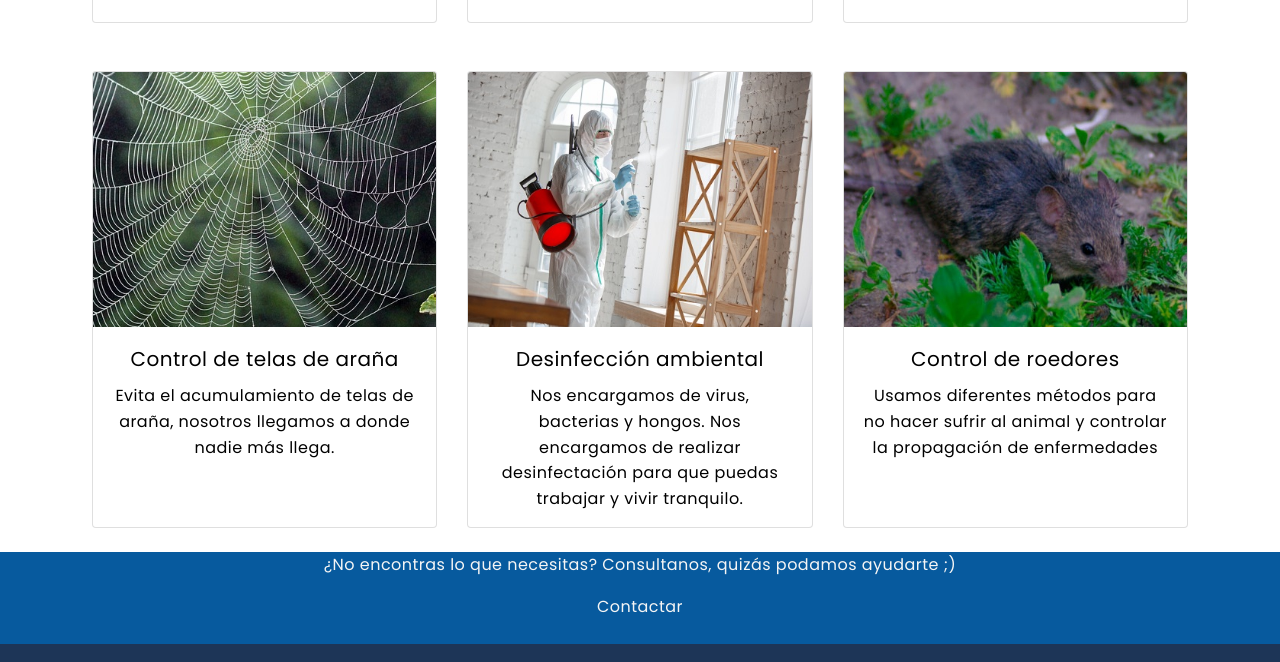
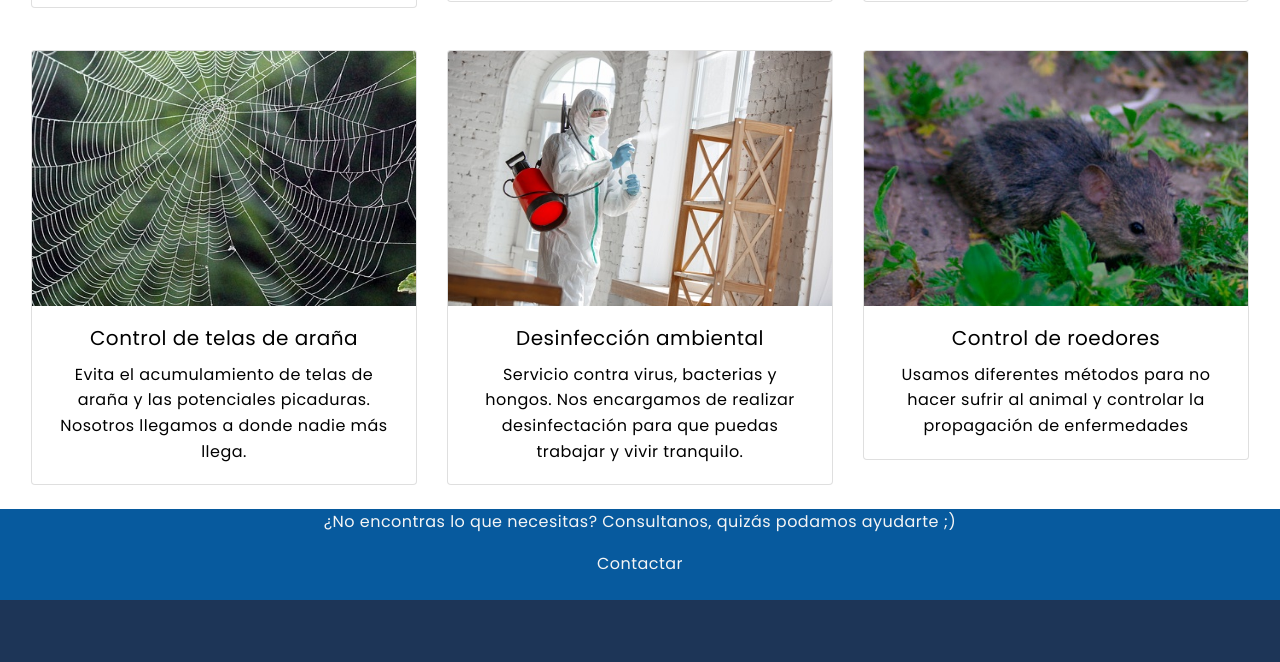
Before and after one commit to evelynnavazio/sernanicontroldeplagas, a plain HTML site: page servicios.html in a window 1280 px wide. Shown: the part 829-1491 px from the top of the page. Drawn offline with nearby package versions, Linux system fonts and the light colour scheme; a script that the page names is missing.

Commit message:
arreglo de nuestra empresa

```diff
--- a/scss/_generales.scss
+++ b/scss/_generales.scss
@@ -241,13 +241,13 @@ ul{
 	margin: 1em;
 }
 
-.container .card:hover{
+.card-group .card:hover{
     transform: translateY(-15px);
     box-shadow: 0 12px 16px rgba(0, 0, 0, 0.2);
 }
 
 .card-body{
-	height: 200px;
+	height: auto;
 }
 
 .card-img-top{
--- a/scss/_imagenes.scss
+++ b/scss/_imagenes.scss
@@ -79,6 +79,7 @@
 	height: 100%;
 	background:no-repeat center url("../media/6.jpg");
 	background-size: cover;
+	width: 50%;
 }
 .textoEmpresa{
 	padding: 25px 40px;
@@ -242,7 +243,7 @@
 	  background-size: cover;
 
   }
-  .sombra{
+.sombra{
 	background-color: rgba(184, 179, 179, 0.4);
   }
 
--- a/servicios.html
+++ b/servicios.html
@@ -62,7 +62,7 @@
 
 <!--CARD SERVICIOS-->
 
-<div class="container">
+<div class="card-group mx-4">
 	<div class="row row-cols-1 row-cols-md-3">
 		<div class="col mb-4">
 		  <div class="card">
@@ -100,7 +100,7 @@
 			  <img src="media/20.jpg" class="card-img-top" alt="telas de araña">
 			    <div class="card-body">
 			    <h5 class="card-title">Control de telas de araña</h5>
-			    <p class="card-text">Evita el acumulamiento de telas de araña, nosotros llegamos a donde nadie más llega.</p>
+			    <p class="card-text">Evita el acumulamiento de telas de araña y las potenciales picaduras. Nosotros llegamos a donde nadie más llega.</p>
 		  	  </div>
 		  </div>
 	  </div>
@@ -109,12 +109,12 @@
 				<img src="media/21.jpg" class="card-img-top" alt="virus bacterias y hongos">
 				  <div class="card-body">
 					  <h5 class="card-title">Desinfección ambiental</h5>
-					  <p class="card-text">Nos encargamos de virus, bacterias y hongos. Nos encargamos de realizar desinfectación para que puedas trabajar y vivir tranquilo.</p>
+					  <p class="card-text">Servicio contra virus, bacterias y hongos. Nos encargamos de realizar desinfectación para que puedas trabajar y vivir tranquilo.</p>
 			    </div>
 			</div>
 		</div>
 		<div class="col mb-4">
-			<div class="card cardBody2">
+			<div class="card ">
 					<img src="media/22.jpg" class="card-img-top" alt="ratas roedores ratones">
 					  <div class="card-body">
               <h5 class="card-title">Control de roedores</h5>
```
Also changed, not shown: nuestraempresa.html (+1 -0 lines), css/estilos.css, dist/css/estilos.min.css, 2 other files.
